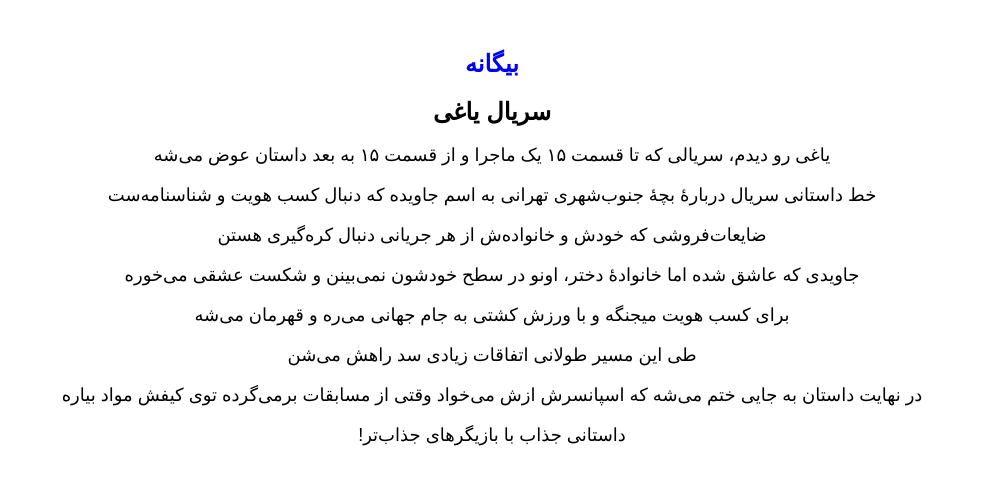
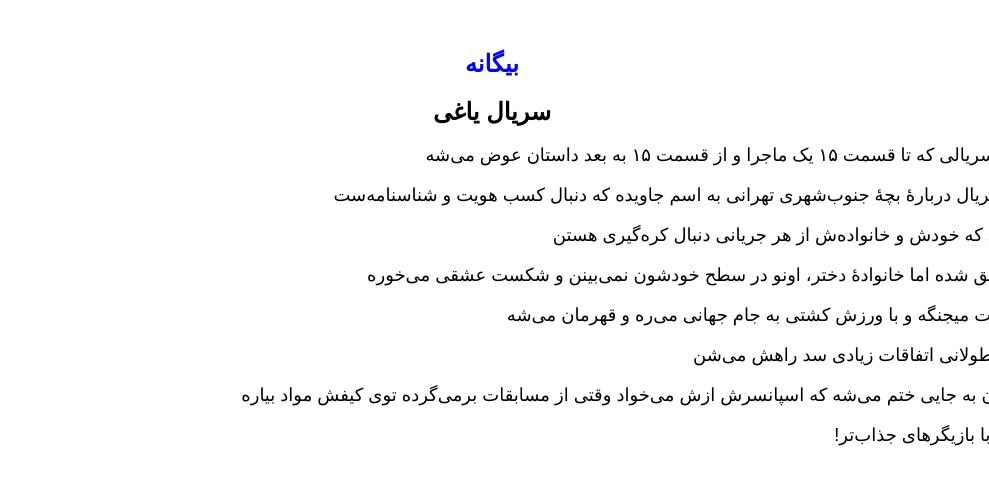
Before and after one commit to darkblog/darkblog.github.io, a Jekyll site: the page built from _posts/2023-8-19-4.md, in a window 1280 px wide. Shown: the top 485 px of the page, without its empty margins (291-1280 px from the left). Built offline with Jekyll 4.4.1, drawn with Linux system fonts in a browser that asks for light colours.

Commit message:
Update default.html

```diff
--- a/_layouts/default.html
+++ b/_layouts/default.html
@@ -10,7 +10,7 @@
 <title>{{ page.title }}</title>
 <meta name="description" content="{{ page.title }}">
 <link rel="canonical" href="{{ page.url | replace:'index.html','' | prepend: site.baseurl | prepend: site.url }}">
-<style amp-custom>body{font-family:sans-serif;margin:auto;padding:30px;text-align:center}h1,h2{font-size:x-large}a{color:blue;text-decoration:none;padding:10px}p{text-align:justify;text-justify:inter-word;text-align-last:center;font-size:large}</style>
+<style amp-custom>body{font-family:sans-serif;margin:auto;padding:30px;text-align:center}h1,h2{font-size:x-large}a{color:blue;text-decoration:none;padding:10px}p{text-align:right;font-size:large}</style>
 </head>
 <body>
 <nav>
```
